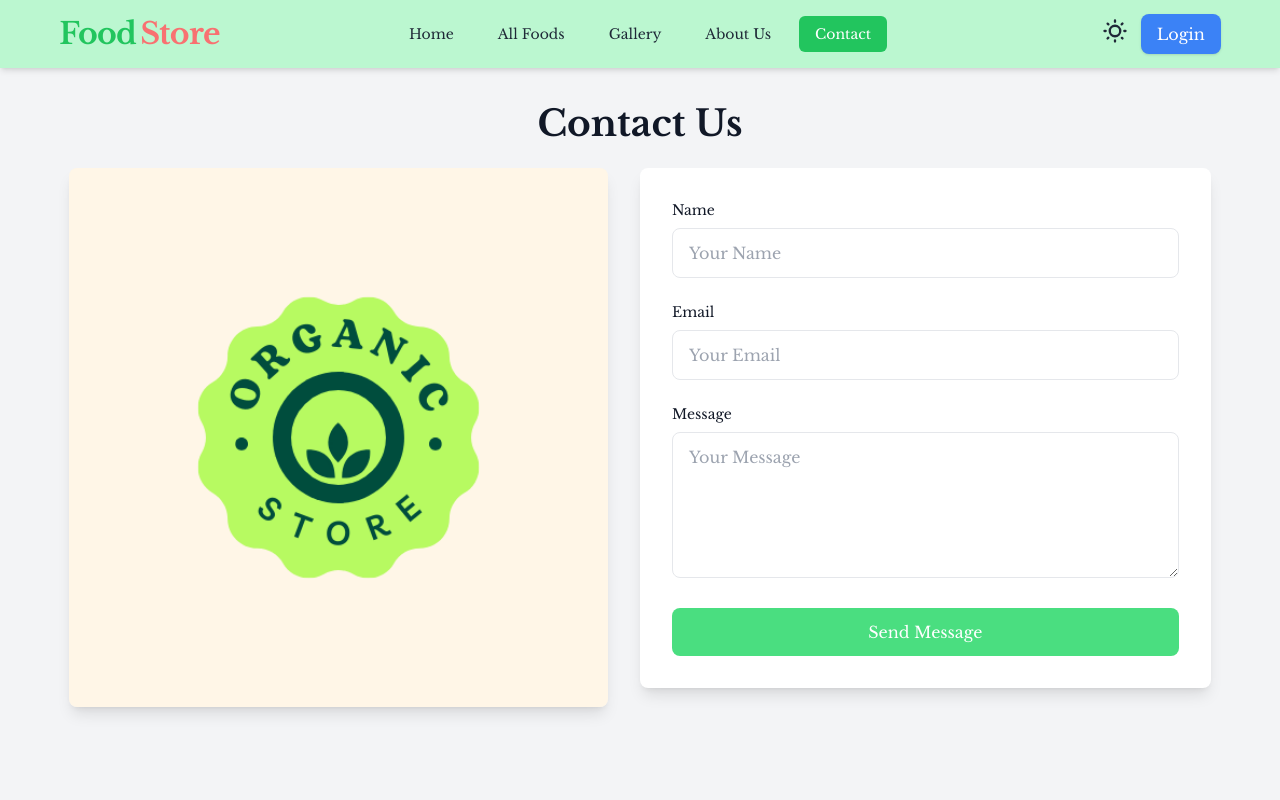
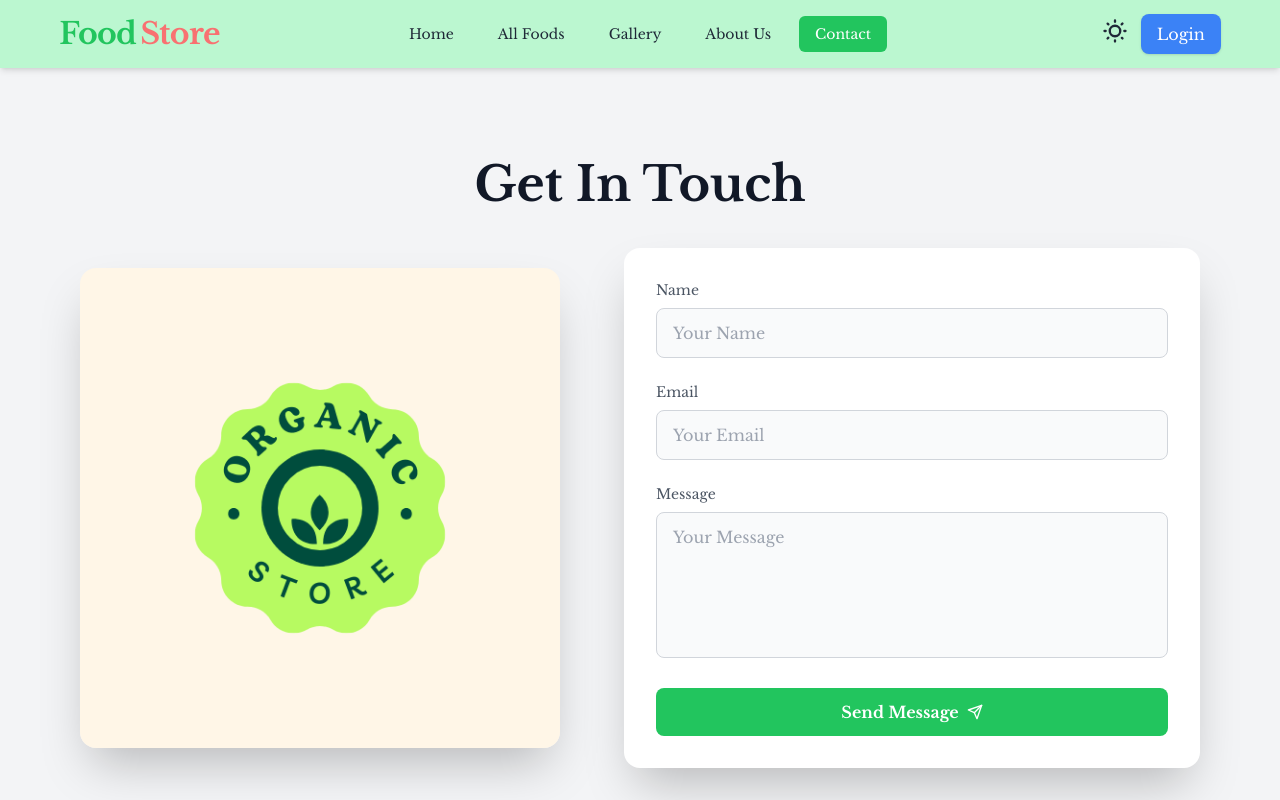
Before and after one commit to GolamRabbaniSajib/foods-store, a React (Vite) app: page /contract in a window 1280 px wide. Shown: the top 800 px of the page. Built offline with nearby package versions, Linux system fonts and the light colour scheme; no server answers.

Commit message:
optimize contact

```diff
--- a/package.json
+++ b/package.json
@@ -19,6 +19,7 @@
     "react": "^18.3.1",
     "react-dom": "^18.3.1",
     "react-helmet-async": "^2.0.5",
+    "react-hook-form": "^7.58.1",
     "react-hot-toast": "^2.4.1",
     "react-icons": "^5.5.0",
     "react-router-dom": "^7.1.0",
--- a/src/pages/Contract.jsx
+++ b/src/pages/Contract.jsx
@@ -1,74 +1,171 @@
+import React, { useState } from "react";
+import { useForm } from "react-hook-form";
+import { motion } from "framer-motion";
 import toast from "react-hot-toast";
 import logo from "../assets/2.png";
+import { FiSend } from "react-icons/fi";
+
+const containerVariants = {
+  hidden: { opacity: 0 },
+  visible: {
+    opacity: 1,
+    transition: { staggerChildren: 0.2, delayChildren: 0.3 },
+  },
+};
+
+const itemVariants = {
+  hidden: { y: 20, opacity: 0 },
+  visible: {
+    y: 0,
+    opacity: 1,
+    transition: { type: "spring", stiffness: 100 },
+  },
+};
 
 const Contact = () => {
-  const handleSubmit = (e) => {
-    e.preventDefault();
-    reset()
+  const [isSending, setIsSending] = useState(false);
+
+  const {
+    register,
+    handleSubmit,
+    reset,
+    formState: { errors },
+  } = useForm({ mode: "onBlur" });
+
+  const onSubmit = (data) => {
+    setIsSending(true);
+    console.log("Form Data:", data);
+
+    setTimeout(() => {
+      setIsSending(false);
+      toast.success("Message sent successfully!");
+      reset();
+    }, 1500);
   };
-  const handleClick = () => {
-    toast.success("Message Successfully Sent");
-  };
+
+  const renderInput = ({ id, label, type = "text", placeholder, validation }) => (
+    <div className="relative">
+      <label htmlFor={id} className="block mb-2 text-sm font-medium text-gray-600 dark:text-gray-300">
+        {label}
+      </label>
+      <input
+        id={id}
+        type={type}
+        placeholder={placeholder}
+        className={`w-full px-4 py-3 bg-gray-50 dark:bg-gray-700 border ${
+          errors[id] ? "border-red-500" : "border-gray-300 dark:border-gray-600"
+        } rounded-lg focus:outline-none focus:ring-2 focus:ring-green-500 transition duration-300`}
+        {...register(id, validation)}
+      />
+      {errors[id] && (
+        <motion.p
+          initial={{ y: -10, opacity: 0 }}
+          animate={{ y: 0, opacity: 1 }}
+          className="text-red-500 text-xs mt-1 absolute"
+        >
+          {errors[id]?.message}
+        </motion.p>
+      )}
+    </div>
+  );
+
   return (
-    <div className="bg-gray-100 dark:bg-gray-900 text-gray-900 dark:text-gray-100 min-h-screen py-10">
-      <div className="w-11/12 mx-auto px-4">
-        <h1 className="text-4xl font-bold text-center mb-6">Contact Us</h1>
+    <div className="bg-gray-100 dark:bg-gray-900 text-gray-900 dark:text-gray-100 min-h-screen flex items-center justify-center py-12 px-4">
+      <motion.div
+        className="w-full max-w-6xl"
+        variants={containerVariants}
+        initial="hidden"
+        animate="visible"
+      >
+        <motion.h1 className="text-4xl lg:text-5xl font-bold text-center mb-10" variants={itemVariants}>
+          Get In Touch
+        </motion.h1>
 
-        <div className="flex flex-col md:flex-row items-center md:items-start">
-          {/* Left Section */}
-          <div className="md:w-1/2 mb-6 md:mb-0 md:pr-8">
+        <div className="flex flex-col md:flex-row items-center justify-center gap-10 lg:gap-16">
+          {/* Image Section */}
+          <motion.div className="w-full md:w-5/12" variants={itemVariants}>
             <img
               src={logo}
-              alt="Contact Us"
-              className="rounded-lg shadow-lg w-full h-full object-cover"
+              alt="Contact Illustration"
+              className="rounded-2xl shadow-2xl w-full object-cover aspect-square"
             />
-          </div>
-          {/* Right Section */}
-          <div className="md:w-1/2 h-full">
+          </motion.div>
+
+          {/* Form Section */}
+          <motion.div className="w-full md:w-6/12" variants={itemVariants}>
             <form
-              onSubmit={handleSubmit}
-              className="bg-white dark:bg-gray-800 p-8 rounded-lg shadow-lg space-y-6"
+              onSubmit={handleSubmit(onSubmit)}
+              noValidate
+              className="bg-white dark:bg-gray-800 p-8 rounded-2xl shadow-2xl space-y-6"
             >
-              <div>
-                <label className="block mb-2 text-sm font-medium">Name</label>
-                <input
-                  type="text"
-                  placeholder="Your Name"
-                  required
-                  className="w-full px-4 py-3 border rounded-lg focus:outline-none focus:ring-2 focus:ring-blue-500"
-                />
-              </div>
-              <div>
-                <label className="block mb-2 text-sm font-medium">Email</label>
-                <input
-                  type="email"
-                  placeholder="Your Email"
-                  resource=""
-                  className="w-full px-4 py-3 border rounded-lg focus:outline-none focus:ring-2 focus:ring-blue-500"
-                />
-              </div>
-              <div>
-                <label className="block mb-2 text-sm font-medium">
+              {renderInput({
+                id: "name",
+                label: "Name",
+                placeholder: "Your Name",
+                validation: { required: "Name is required." },
+              })}
+
+              {renderInput({
+                id: "email",
+                label: "Email",
+                type: "email",
+                placeholder: "Your Email",
+                validation: {
+                  required: "Email is required.",
+                  pattern: {
+                    value: /^[A-Z0-9._%+-]+@[A-Z0-9.-]+\.[A-Z]{2,}$/i,
+                    message: "Invalid email address.",
+                  },
+                },
+              })}
+
+              <div className="relative">
+                <label
+                  htmlFor="message"
+                  className="block mb-2 text-sm font-medium text-gray-600 dark:text-gray-300"
+                >
                   Message
                 </label>
                 <textarea
+                  id="message"
                   placeholder="Your Message"
-                  required
                   rows="5"
-                  className="w-full px-4 py-3 border rounded-lg focus:outline-none focus:ring-2 focus:ring-blue-500"
+                  className={`w-full px-4 py-3 bg-gray-50 dark:bg-gray-700 border ${
+                    errors.message ? "border-red-500" : "border-gray-300 dark:border-gray-600"
+                  } rounded-lg focus:outline-none focus:ring-2 focus:ring-green-500 transition duration-300 resize-none`}
+                  {...register("message", {
+                    required: "Message cannot be empty.",
+                    minLength: {
+                      value: 10,
+                      message: "Message must be at least 10 characters long.",
+                    },
+                  })}
                 ></textarea>
+                {errors.message && (
+                  <motion.p
+                    initial={{ y: -10, opacity: 0 }}
+                    animate={{ y: 0, opacity: 1 }}
+                    className="text-red-500 text-xs mt-1 absolute"
+                  >
+                    {errors.message.message}
+                  </motion.p>
+                )}
               </div>
-              <button
-                onClick={handleClick}
+
+              <motion.button
                 type="submit"
-                className="w-full bg-green-400 text-white py-3 rounded-lg hover:bg-green-600 focus:outline-none"
+                disabled={isSending}
+                className="w-full flex items-center justify-center gap-2 bg-green-500 text-white font-bold py-3 px-4 rounded-lg focus:outline-none focus:ring-2 focus:ring-offset-2 focus:ring-offset-white dark:focus:ring-offset-gray-800 focus:ring-green-500 disabled:bg-gray-400 disabled:cursor-not-allowed transition-all duration-300"
+                whileHover={{ scale: 1.05, boxShadow: "0px 10px 30px -10px rgba(74, 222, 128, 0.5)" }}
+                whileTap={{ scale: 0.95 }}
               >
-                Send Message
-              </button>
+                {isSending ? "Sending..." : "Send Message"}
+                {!isSending && <FiSend />}
+              </motion.button>
             </form>
-          </div>
+          </motion.div>
         </div>
-      </div>
+      </motion.div>
     </div>
   );
 };
```
Also changed, not shown: 1 other file (tests, documents, lock files or other folders).
